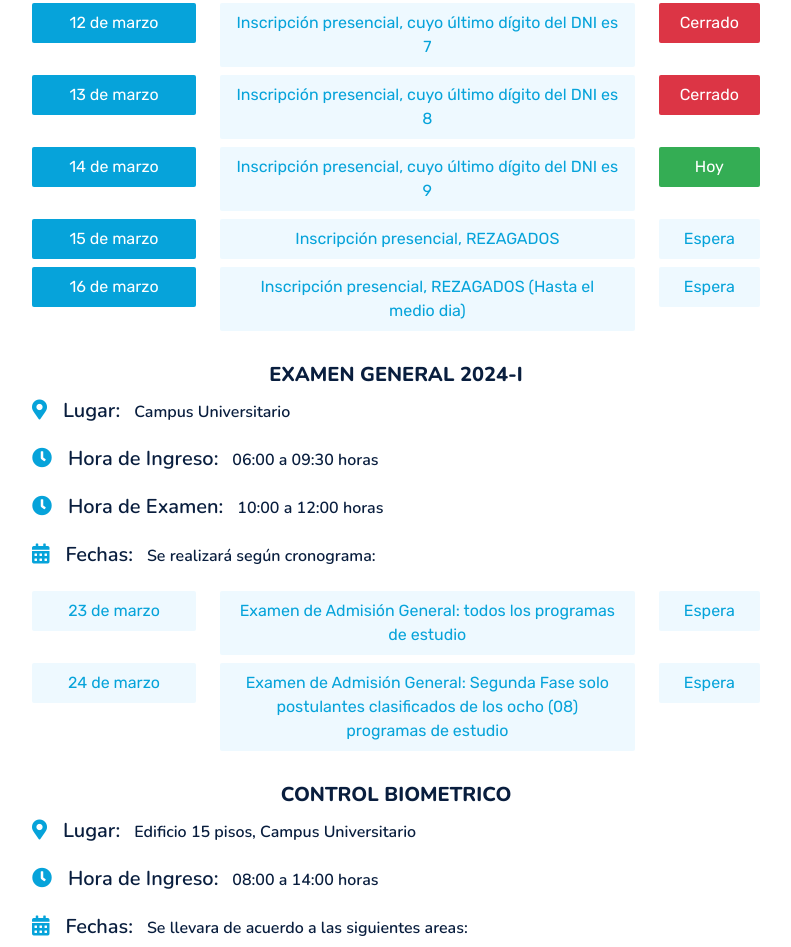
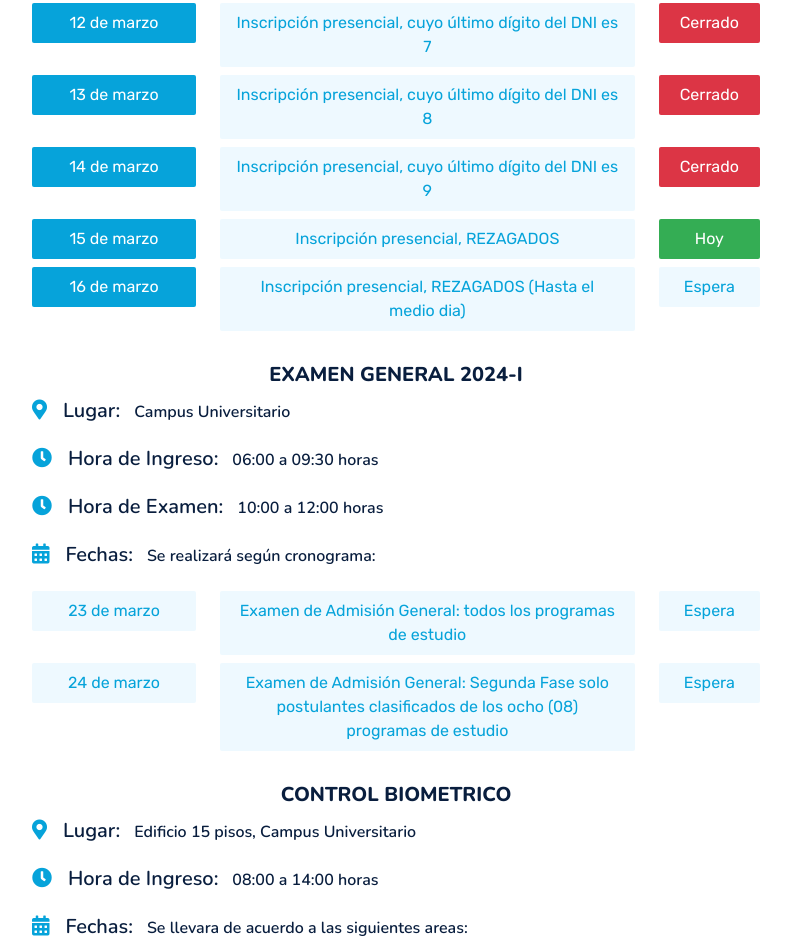
Before and after one commit to elmer-20/Web-General, a plain HTML site: page cronograma.html in a window 1280 px wide. Shown: the part 1601-2548 px from the top of the page, without its empty margins (50-841 px from the left). Drawn offline with nearby package versions, Linux system fonts and the light colour scheme.

Commit message:
Update cronograma.html

```diff
--- a/cronograma.html
+++ b/cronograma.html
@@ -383,7 +383,7 @@
                         <div class="col-lg-2 col-md-3 col-sm-4">
                             <!-- Contenido para la tercera columna (pequeña) -->
                             <div class="link-animated d-flex flex-column justify-content-start">
-                                <a id="14" class="bg-secondary text-white rounded text-center py-2 px-3 mb-2" >Hoy</a>
+                                <a id="14" class="bg-danger text-white rounded text-center py-2 px-3 mb-2" >Cerrado</a>
                             </div>
                         </div>
                     </div>
@@ -403,7 +403,7 @@
                         <div class="col-lg-2 col-md-3 col-sm-4">
                             <!-- Contenido para la tercera columna (pequeña) -->
                             <div class="link-animated d-flex flex-column justify-content-start">
-                                <a id="15" class="bg-light rounded text-center py-2 px-3 mb-2" >Espera</a>
+                                <a id="15" class="bg-secondary text-white rounded text-center py-2 px-3 mb-2" >Hoy</a>
                             </div>
                         </div>
                     </div>
```
